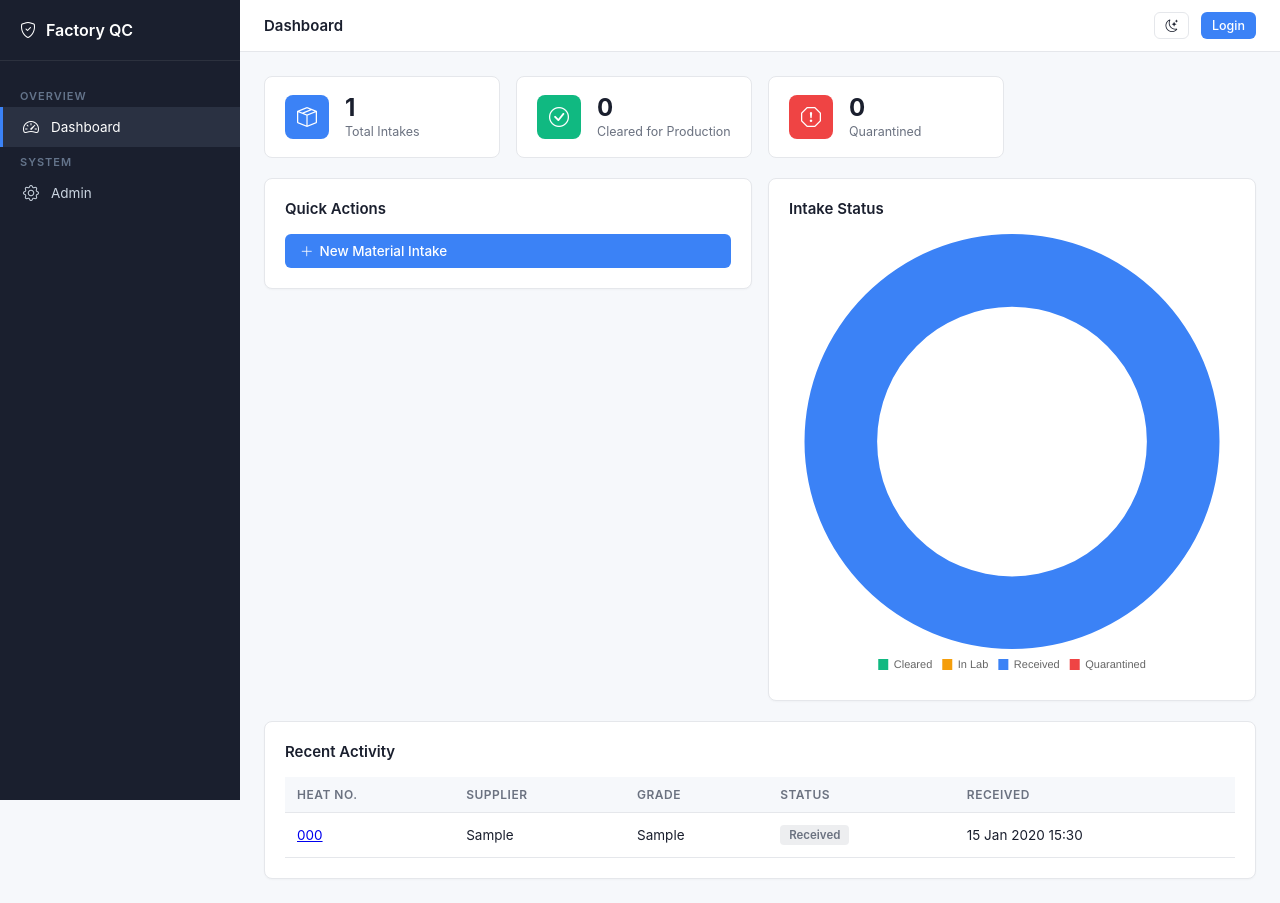
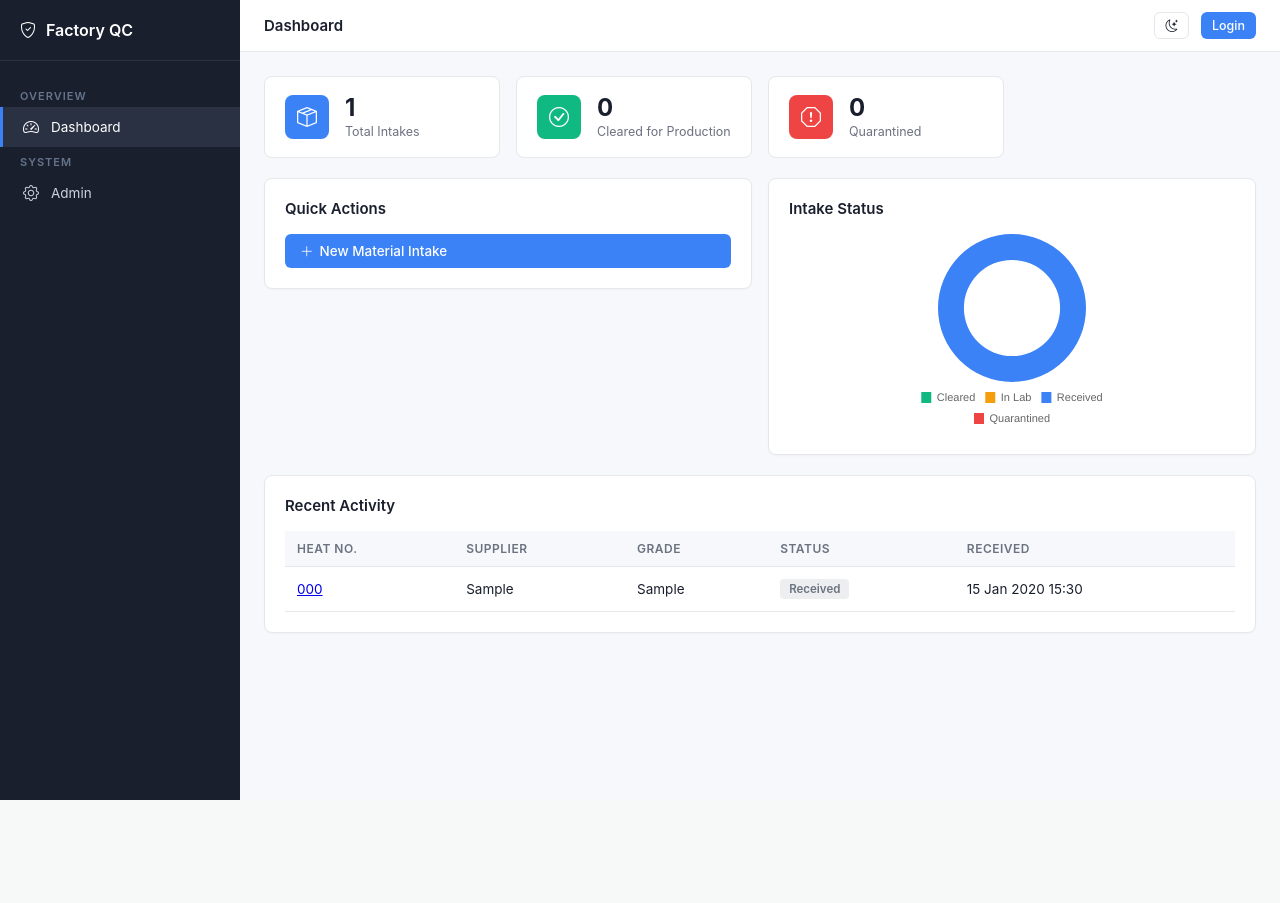
Before and after one commit to SKM2227229725/factory-qc-system, a Django app: page / in a window 1280 px wide. After the commit the page ends 800 px from the top, so only its background shows below. Run offline with Django 5.2, Linux system fonts and the light colour scheme; tables that the repository leaves empty hold one stand-in row (values such as "Sample post").

```diff
--- a/templates/home.html
+++ b/templates/home.html
@@ -41,14 +41,15 @@
       <h3 style="font-size:15px;font-weight:600;margin:0 0 16px 0;">Quick Actions</h3>
       <div style="display:flex;flex-direction:column;gap:10px;">
         <a href="{% url 'materials:create' %}" class="btn btn-primary"><i class="bi bi-plus-lg"></i> New Material Intake</a>
-
       </div>
     </div>
   </div>
   <div class="col-2">
     <div class="card">
       <h3 style="font-size:15px;font-weight:600;margin:0 0 16px 0;">Intake Status</h3>
-      <canvas id="intakeChart" height="140"></canvas>
+      <div style="position:relative;height:200px;max-width:280px;margin:0 auto;">
+        <canvas id="intakeChart"></canvas>
+      </div>
     </div>
   </div>
 </div>
@@ -108,7 +109,14 @@
         }]
       },
       options: {
-        plugins: { legend: { position: 'bottom', labels: { boxWidth: 10, font: { size: 11 } } } },
+        responsive: true,
+        maintainAspectRatio: false,
+        plugins: {
+          legend: {
+            position: 'bottom',
+            labels: { boxWidth: 10, font: { size: 11 } }
+          }
+        },
         cutout: '65%'
       }
     });
```
